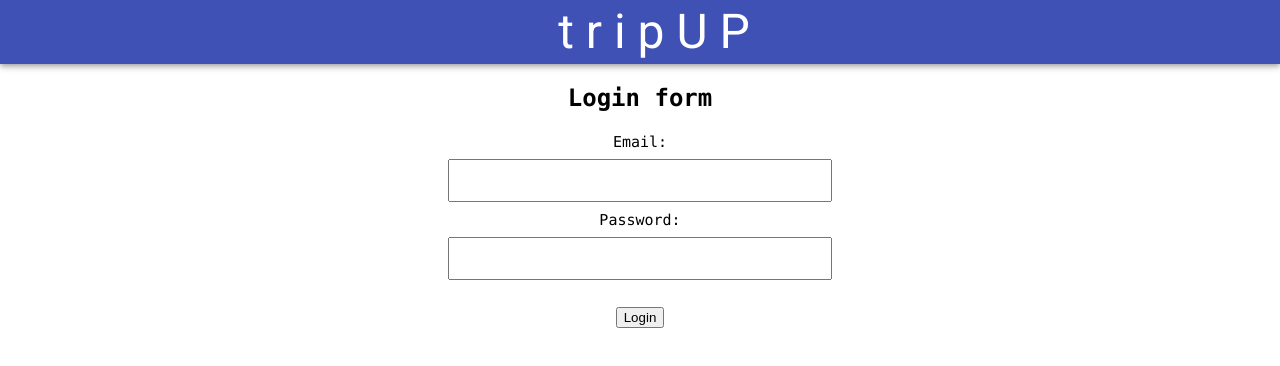
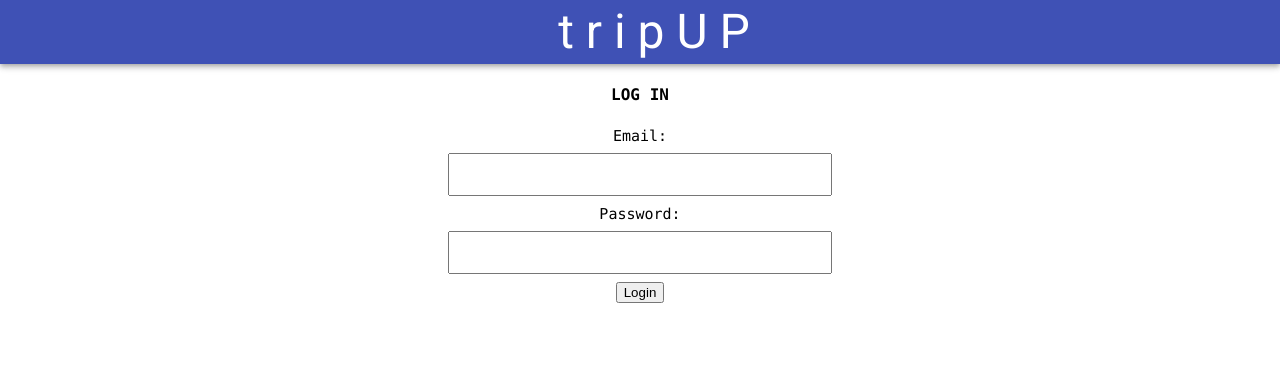
Before and after one commit to jerlissarivas/ProjectThree-ClientSide, a React (Create React App) app: page /login in a window 1280 px wide. Shown: the top 366 px of the page. Built offline with nearby package versions, Linux system fonts and the light colour scheme; no server answers.

Commit message:
Edit login formatting and remove alert

```diff
--- a/src/components/Authentication/Login.js
+++ b/src/components/Authentication/Login.js
@@ -9,7 +9,7 @@ function Login() {
       {(context) => {
         const {
           formLogin: { email, password },
-          message,
+          // message,
           isLoggedIn,
         } = context.state;
 
@@ -22,7 +22,7 @@ function Login() {
               <Redirect to="/home" />
             ) : (
               <>
-                <h2>Login form</h2>
+                <h4>LOG IN</h4>
                 <form onSubmit={handleLoginSubmit}>
                   <label htmlFor="email">
                     Email:
@@ -48,11 +48,10 @@ function Login() {
                     />
                     <br />
                   </label>
-                  <br />
                   <button>Login</button>
                 </form>
                 {/* {message ? <div>{message}</div> : ''} */}
-                {message && <div>{message}</div>}
+                {/* {message && <div>{message}</div>} */}
               </>
             )}
           </>
```
